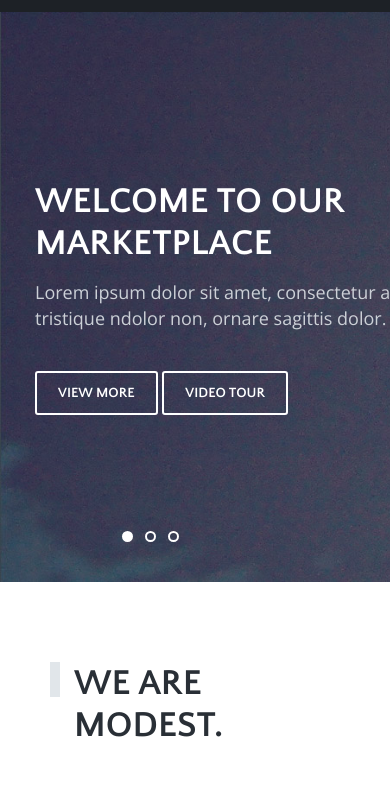
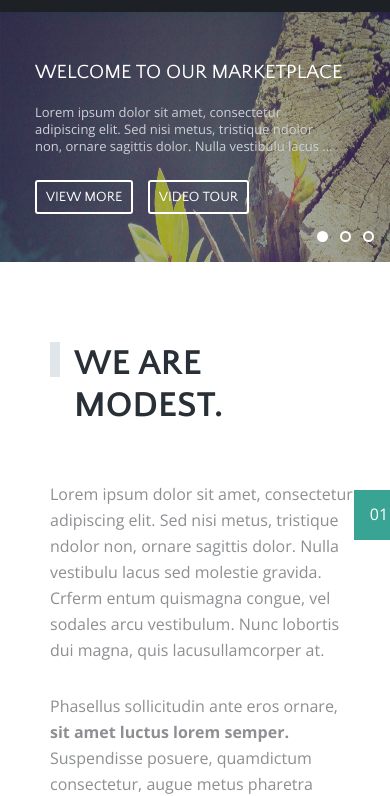
Before and after one commit to 0ffman/modest-lp-portfolio, a plain HTML site: page index.html in a window 390 px wide. Shown: the part 53-849 px from the top of the page. Drawn offline with nearby package versions, Linux system fonts and the light colour scheme.

Commit message:
HEADER + BANNER
Добавлен скрипт для меню в хедере + медиа для секции banner

```diff
--- a/css/styles.css
+++ b/css/styles.css
@@ -1011,4 +1011,40 @@ button.swiper-pagination-bullet {
     margin-bottom: 5px;
   }
 
+
+
+  .banner-heading {
+    font-size: 20px;
+    line-height: 24px;
+    font-weight: 400;
+    margin-bottom: 20px;
+  }
+
+  .banner-text {
+    width: auto;
+    padding-right: 15px;
+    font-size: 13px;
+    line-height: 17px;
+    margin-bottom: 25px;
+  }
+
+  .swiper-slide {
+  min-height: 250px;
+  -webkit-background-size: 100% auto;
+    background-size: 100% 100%;
+  }
+
+  .banner-btn {
+    padding: 1px 9px;
+    font-weight: 400;
+    margin-right: 10px;
+  }
+
+  .swiper-container-horizontal>.swiper-pagination-bullets {
+  right: 10px;
+  bottom: 15px;
+  left: auto;
+  width: auto;
 }
+
+}
--- a/index.html
+++ b/index.html
@@ -365,6 +365,10 @@
     </footer>
     <!-- END FOOTER -->
     <!-- Swiper JS -->
+    <script src="https://code.jquery.com/jquery-3.3.1.min.js"
+        integrity="sha256-FgpCb/KJQlLNfOu91ta32o/NMZxltwRo8QtmkMRdAu8="
+        crossorigin="anonymous">
+    </script>
     <script src="js/swiper.min.js"></script>
     <!-- Initialize Swiper -->
     <script src="js/main.js"></script>
--- a/js/main.js
+++ b/js/main.js
@@ -4,4 +4,19 @@ var swiper = new Swiper('.swiper-container', {
         clickable: true,
         bulletElement: 'button'
       },
+      breakpoints: {// настройки для разных разрешений
+            767: {
+                slidesPerView: '1'
+              },
+        }
     });
+
+$(function() {
+        $('.btn-toggle').on('click', function() {
+        $('.main-list').slideToggle(300, function() {
+      if ($(this).css('display') === 'none'){
+        $(this).removeAttr('style');
+      }
+      });
+    });
+  });
```
